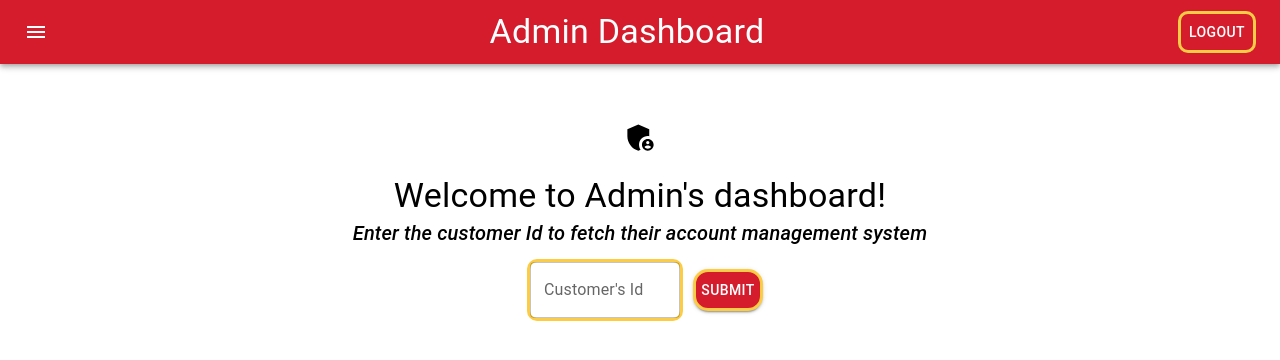
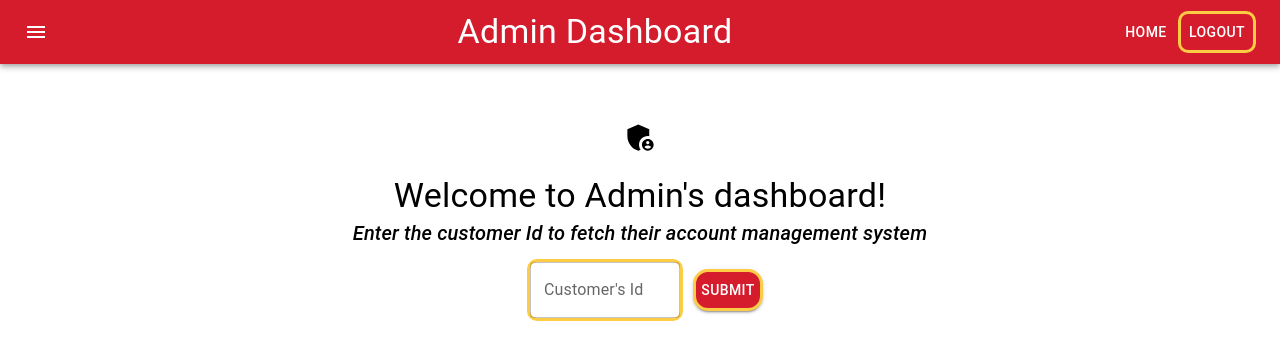
Before and after one commit to vishalkrishna511/online-banking-app, a React (Create React App) app in the folder onlinebanking-ui/: page /admin in a window 1280 px wide. Shown: the top 360 px of the page. Built offline with nearby package versions, Linux system fonts and the light colour scheme; sample sign-in values are in the browser's storage.

Commit message:
Adding menu to go back to the home page in admin panel

```diff
--- a/onlinebanking-ui/src/Components/AdminPage.jsx
+++ b/onlinebanking-ui/src/Components/AdminPage.jsx
@@ -127,6 +127,16 @@ export default function AdminPage() {
 					<Typography variant="h4" sx={{ flexGrow: 1 }}>
 						Admin Dashboard
 					</Typography>
+					<Button
+						color="inherit"
+						// sx={{
+						// 	border: "3px solid #FCCC44",
+						// 	borderRadius: "10px",
+						// }}
+						onClick={() => navigate("/")}
+					>
+						Home
+					</Button>
 					<Button
 						onClick={() => {
 							sessionStorage.removeItem("userId");
```
